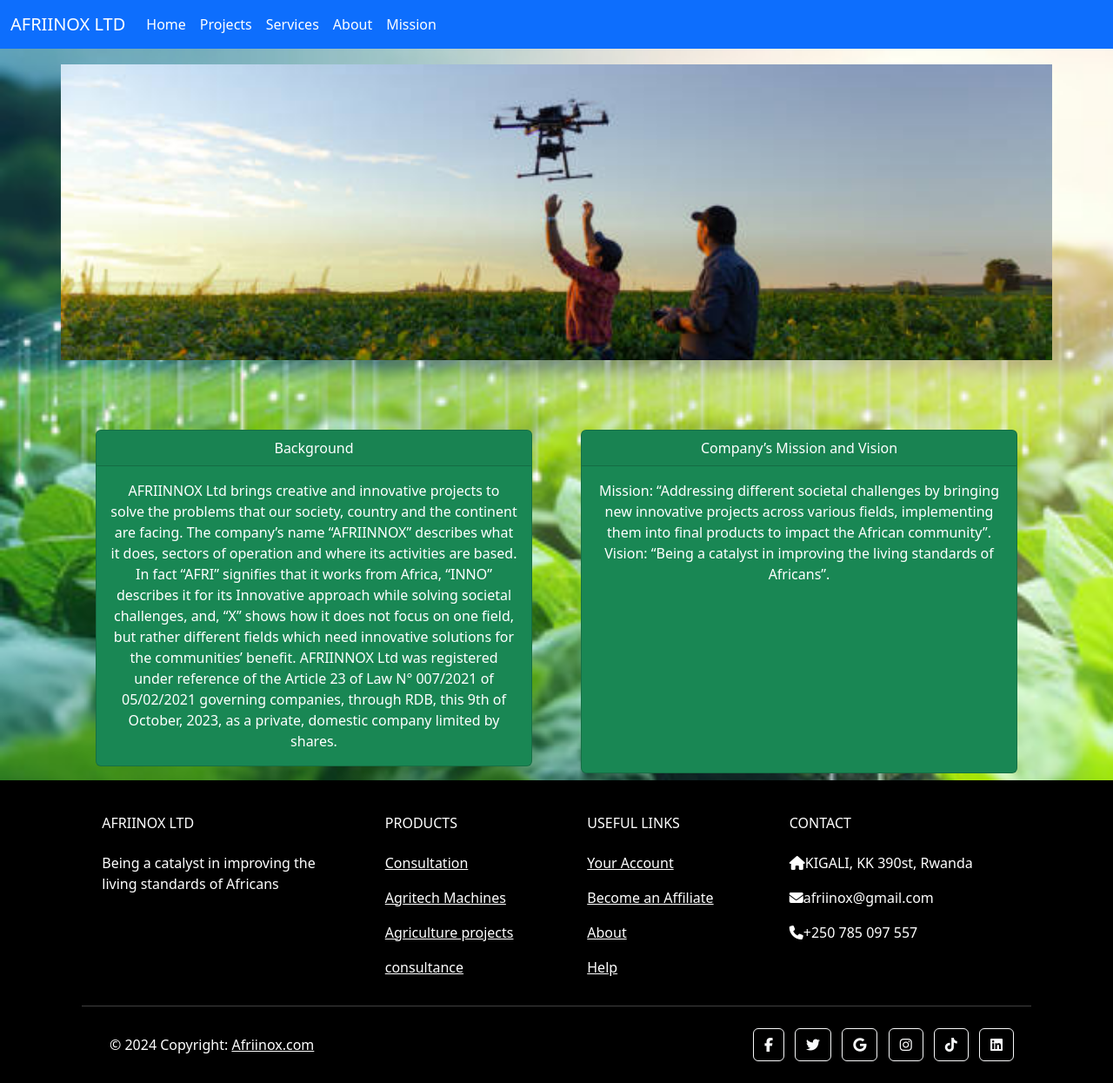
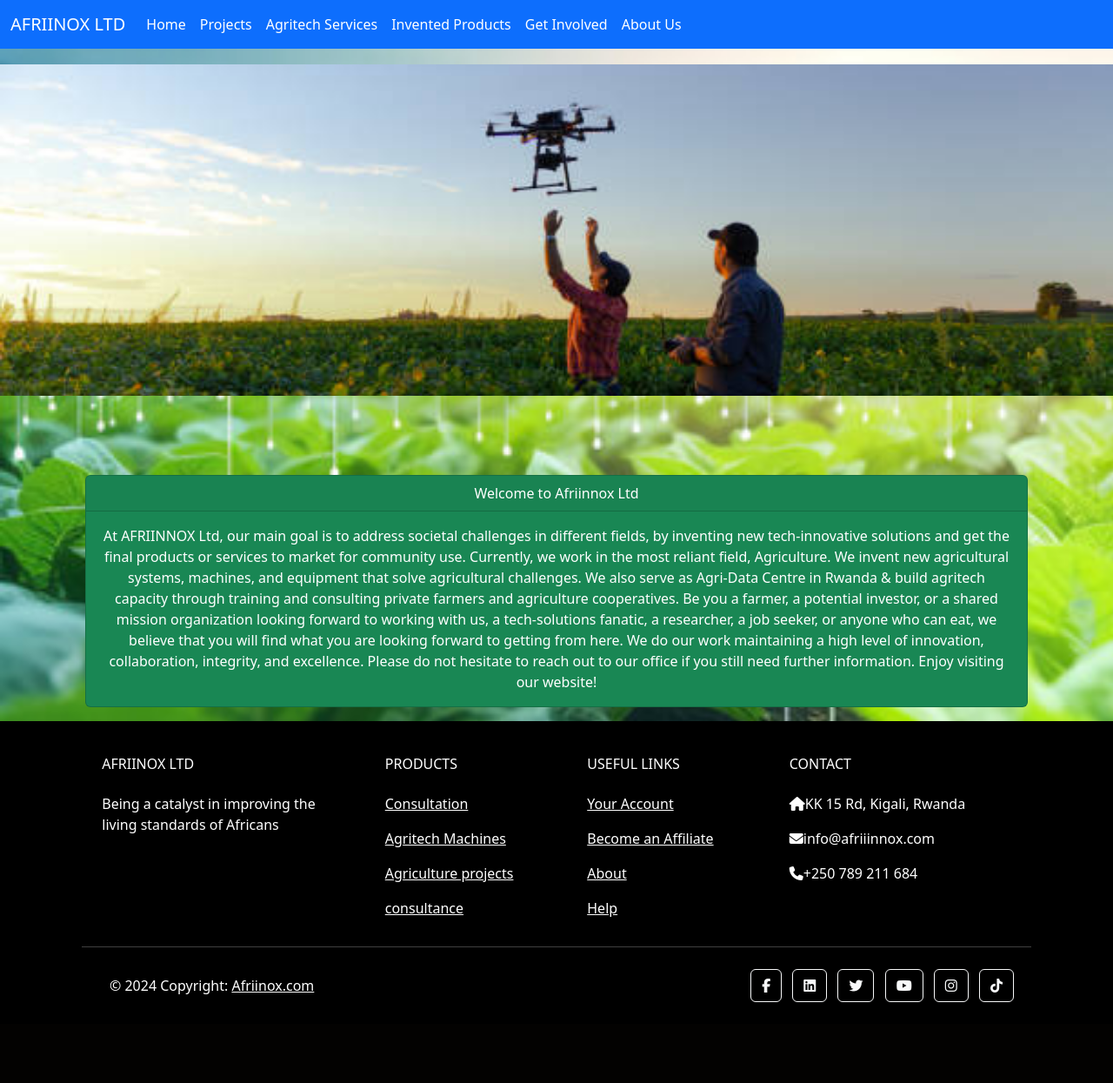
Before and after one commit to ntirushwajeanmarc/afriinox, a Flask app: page / in a window 1280 px wide. Shown: the whole page at 87% size. After the commit the page ends 1152 px from the top, so only its background shows below. Run offline with Flask 3, Linux system fonts and the light colour scheme; some libraries are stand-ins or nearby versions.

Commit message:
i added new files

```diff
--- a/app.py
+++ b/app.py
@@ -1,9 +1,17 @@
 from flask import Flask, render_template, request, redirect, url_for
 
 app = Flask(__name__)
+
+
 @app.route('/')
 def index():
   return render_template('index.html')
 
+
+@app.route('/about')
+def about():
+  return render_template('about.html')
+
+
 if __name__ == '__main__':
   app.run(debug=True, host='0.0.0.0')
--- /dev/null
+++ b/templates/boostrap.html
@@ -0,0 +1,6 @@
+<link href="https://cdn.jsdelivr.net/npm/bootstrap@5.3.3/dist/css/bootstrap.min.css" rel="stylesheet"
+integrity="sha384-QWTKZyjpPEjISv5WaRU9OFeRpok6YctnYmDr5pNlyT2bRjXh0JMhjY6hW+ALEwIH" crossorigin="anonymous">
+<link href="{{ url_for('static', filename='css/style.css') }}" rel="stylesheet">
+<link rel="stylesheet" href="https://fonts.googleapis.com/css2?family=Material+Symbols+Outlined:opsz,wght,FILL,GRAD@24,400,0,0" />
+<link rel="stylesheet" href="https://cdnjs.cloudflare.com/ajax/libs/font-awesome/6.5.1/css/all.min.css" integrity="sha512-DTOQO9RWCH3ppGqcWaEA1BIZOC6xxalwEsw9c2QQeAIftl+Vegovlnee1c9QX4TctnWMn13TZye+giMm8e2LwA==" crossorigin="anonymous" referrerpolicy="no-referrer" />
+<script src="https://cdnjs.cloudflare.com/ajax/libs/highlight.js/11.3.1/highlight.min.js"></script>
--- a/templates/footer.html
+++ b/templates/footer.html
@@ -67,9 +67,9 @@
         <!-- Grid column -->
         <div class="col-md-4 col-lg-3 col-xl-3 mx-auto mt-3">
           <h6 class="text-uppercase mb-4 font-weight-bold">Contact</h6>
-          <p><i class="fas fa-home mr-3"></i>KIGALI, KK 390st, Rwanda</p>
-          <p><i class="fas fa-envelope mr-3"></i>afriinox@gmail.com</p>
-          <p><i class="fas fa-phone mr-3"></i>+250 785 097 557</p>
+          <p><i class="fas fa-home mr-3"></i>KK 15 Rd, Kigali, Rwanda</p>
+          <p><i class="fas fa-envelope mr-3"></i>info@afriiinnox.com </p>
+          <p><i class="fas fa-phone mr-3"></i>+250 789 211 684</p>
 
         </div>
         <!-- Grid column -->
@@ -105,9 +105,15 @@
              role="button"
              ><i class="fab fa-facebook-f"></i
             ></a>
-
+          <!--linkedin  -->
+          <a href="https://www.linkedin.com/company/afriinnox"
+           class="btn btn-outline-light btn-floating m-1"
+           class="text-white"
+           role="button"
+           ><i class="fab fa-linkedin"></i
+          ></a>
           <!-- Twitter -->
-          <a
+          <a href="https://twitter.com/afriinnox"
              class="btn btn-outline-light btn-floating m-1"
              class="text-white"
              role="button"
@@ -116,14 +122,16 @@
 
           <!-- Google -->
           <a
+            href="https://www.youtube.com/@AFRIINNOXTV"
              class="btn btn-outline-light btn-floating m-1"
              class="text-white"
              role="button"
-             ><i class="fab fa-google"></i
+             ><i class="fab fa-youtube"></i
             ></a>
 
           <!-- Instagram -->
           <a
+            href="https://www.instagram.com/afriinnox/"
              class="btn btn-outline-light btn-floating m-1"
              class="text-white"
              role="button"
@@ -131,18 +139,12 @@
             ></a>
             <!-- tik tock -->
             <a
+            href="https://www.tiktok.com/@afriinnox"
             class="btn btn-outline-light btn-floating m-1"
             class="text-white"
             role="button"
             ><i class="fab fa-tiktok"></i
            ></a>
-          <a
-          class="btn btn-outline-light btn-floating m-1"
-          class="text-white"
-          role="button"
-          ><i class="fab fa-linkedin"></i
-          ></a>
-        </div>
         <!-- Grid column -->
       </div>
     </section>
--- a/templates/index.html
+++ b/templates/index.html
@@ -3,13 +3,8 @@
   <head>
       <meta charset="UTF-8">
       <meta name="viewport" content="width=device-width, initial-scale=1.0">
-      <title>afriinox Home Page</title>
-      <link href="https://cdn.jsdelivr.net/npm/bootstrap@5.3.3/dist/css/bootstrap.min.css" rel="stylesheet"
-      integrity="sha384-QWTKZyjpPEjISv5WaRU9OFeRpok6YctnYmDr5pNlyT2bRjXh0JMhjY6hW+ALEwIH" crossorigin="anonymous">
-      <link href="{{ url_for('static', filename='css/style.css') }}" rel="stylesheet">
-    <link rel="stylesheet" href="https://fonts.googleapis.com/css2?family=Material+Symbols+Outlined:opsz,wght,FILL,GRAD@24,400,0,0" />
-    <link rel="stylesheet" href="https://cdnjs.cloudflare.com/ajax/libs/font-awesome/6.5.1/css/all.min.css" integrity="sha512-DTOQO9RWCH3ppGqcWaEA1BIZOC6xxalwEsw9c2QQeAIftl+Vegovlnee1c9QX4TctnWMn13TZye+giMm8e2LwA==" crossorigin="anonymous" referrerpolicy="no-referrer" />
-    <script src="https://cdnjs.cloudflare.com/ajax/libs/highlight.js/11.3.1/highlight.min.js"></script>
+      <title>afriinox.com</title>
+{% include 'boostrap.html'%}
       <style>
           body {
               /* Set the background image and style */
@@ -30,7 +25,7 @@
   </head>
   <body>
       {% include 'nav.html' %}
-      <div class="container mt-4">
+      <div class="container-fluid mt-4">
           <!-- Single row containing the image -->
           <div class="row main-content">
               <div id="imageContainer" class="col-12">
@@ -42,22 +37,15 @@
                   <!-- First card -->
                   <div class="col">
                       <div class="card text-bg-success mb-3 mx-3" style="width:auto;">
-                          <div class="card-header">Background</div>
+                          <div class="card-header">Welcome to Afriinnox Ltd</div>
                           <div class="card-body">
-                              <p class="card-text">AFRIINNOX Ltd brings creative and innovative projects to solve the problems that our society, country and the continent are facing. The company’s name “AFRIINNOX” describes what it does, sectors of operation and where its activities are based. In fact “AFRI” signifies that it works from Africa, “INNO” describes it for its Innovative approach while solving societal challenges, and, “X” shows how it does not focus on one field, but rather different fields which need innovative solutions for the communities’ benefit. AFRIINNOX Ltd was registered under reference of the Article 23 of Law N° 007/2021 of 05/02/2021 governing companies, through RDB, this 9th of October, 2023, as a private, domestic company limited by shares.</p>
+                              <p class="card-text">At AFRIINNOX Ltd, our main goal is to address societal challenges in different fields, by inventing new tech-innovative solutions and get the final products or services to market for community use. Currently, we work in the most reliant field, Agriculture. We invent new agricultural systems, machines, and equipment that solve agricultural challenges. We also serve as Agri-Data Centre in Rwanda & build agritech capacity through training and consulting private farmers and agriculture cooperatives.
+                                  Be you a farmer, a potential investor, or a shared mission organization looking forward to working with us, a tech-solutions fanatic, a researcher, a job seeker, or anyone who can eat, we believe that you will find what you are looking forward to getting from here. We do our work maintaining a high level of innovation, collaboration, integrity, and excellence. Please do not hesitate to reach out to our office if you still need further information. Enjoy visiting our website!
+</p>
                           </div>
                       </div>
                   </div>
                   <!-- Second card -->
-                  <div class="col">
-                      <div class="card text-bg-success mb-3 mx-3" style="height:98%; width:auto;">
-                          <div class="card-header">Company’s Mission and Vision</div>
-                          <div class="card-body">
-                              <p class="card-text">Mission: “Addressing different societal challenges by bringing new innovative projects across various fields, implementing them into final products to impact the African community”.<br>
-Vision: “Being a catalyst in improving the living standards of Africans”.</p>
-                          </div>
-                      </div>
-                  </div>
               </div>
           </div>
       </div>
--- a/templates/nav.html
+++ b/templates/nav.html
@@ -13,13 +13,16 @@
           <a class="nav-link active" href="/book">Projects</a>
         </li>
         <li class="nav-item">
-          <a class="nav-link active" href="/service">Services</a>
+          <a class="nav-link active" href="/service">Agritech Services</a>
         </li>
         <li class="nav-item">
-          <a class="nav-link active" href="/about">About</a>
+          <a class="nav-link active" href="/mission">Invented Products </a>
         </li>
         <li class="nav-item">
-          <a class="nav-link active" href="/mission">Mission</a>
+          <a class="nav-link active" href="/get_involved">Get Involved</a>
+        </li>
+        <li class="nav-item">
+          <a class="nav-link active" href="/about">About Us</a>
         </li>
       </ul>
     </div>
```
Also changed, not shown: templates/about.html (added, +66 -0 lines), 1 other file.
